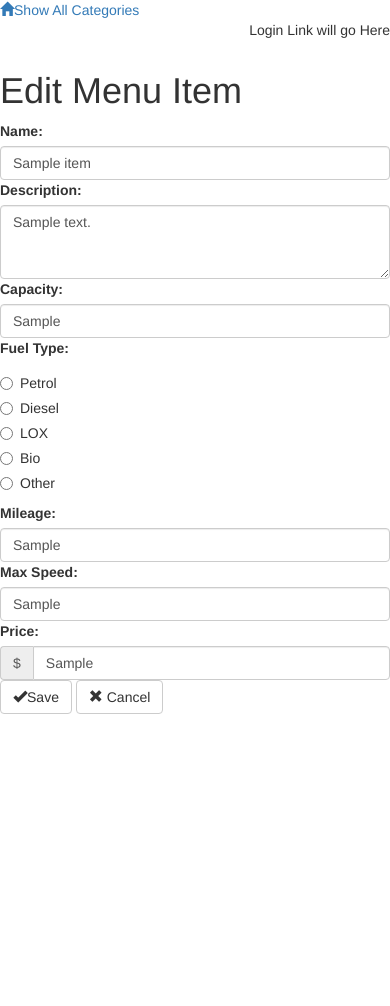
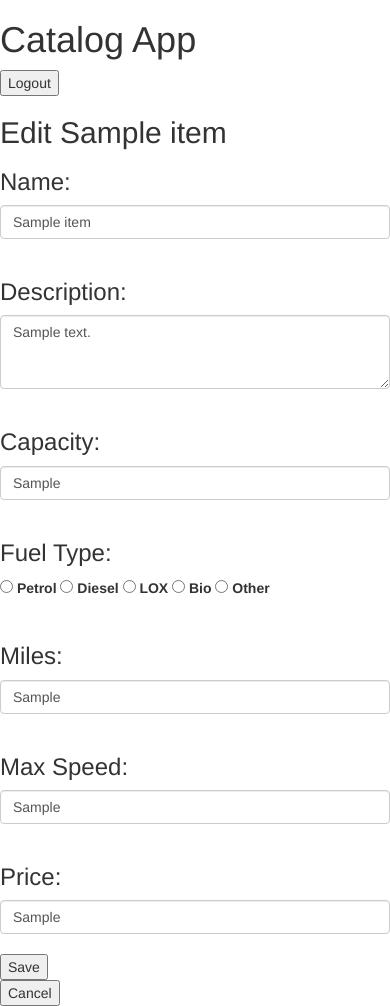
Before and after one commit to dgpshiva/ItemCatalogApplication, a Flask app: page /v1/categories/1/items/1/edit in a window 390 px wide. Before the commit the page ends 844 px from the top, so only its background shows below. Run offline with Flask 2, Linux system fonts and the light colour scheme; the visitor is signed in with stand-in values (Sample User, id 1); tables that the repository leaves empty hold one stand-in row (values such as "Sample post"); some libraries are stand-ins or nearby versions.

Commit message:
Edit items page ui changes added

```diff
--- a/static/ItemCatalogAppSmallestScreen.css
+++ b/static/ItemCatalogAppSmallestScreen.css
@@ -41,6 +41,7 @@
 {
     float: right;
 }
+
 
 /* Sub Header */
 .sub-header
@@ -101,6 +102,7 @@
     font-size: 15px;
 }
 
+
 .sub-header .edit-category-form
 {
     width: 33%;
@@ -121,6 +123,7 @@
     margin: 5px 0 5px 0;
     font-size: 15px;
 }
+
 
 .sub-header .delete-category-form
 {
@@ -169,6 +172,7 @@
     display: flex;
     align-items: center;
     justify-content: center;
+    margin: 0;
 }
 
 .sub-header .sub-header-item-details-buttons .edit-item-form form
@@ -246,34 +250,6 @@
     font-size: 15px;
     margin-left: 2px;
 }
-
-
-/* Item details */
-.item-name-header
-{
-    display: flex;
-    align-items: center;
-    margin-bottom: 5px;
-    width: 100%;
-    height: 30px;
-    background-color: yellow;
-}
-
-.item-name-header h3
-{
-    margin: 0 0 0 2px;
-}
-
-.item-details h4
-{
-    margin-left: 2px;
-}
-
-.item-details p
-{
-    margin-left: 2px;
-}
-
 
 
 /* Sign in page */
@@ -447,7 +423,31 @@
 }
 
 
+/* Item details */
+.item-name-header
+{
+    display: flex;
+    align-items: center;
+    margin-bottom: 5px;
+    width: 100%;
+    height: 30px;
+    background-color: yellow;
+}
 
+.item-name-header h3
+{
+    margin: 0 0 0 2px;
+}
+
+.item-details h4
+{
+    margin-left: 2px;
+}
+
+.item-details p
+{
+    margin-left: 2px;
+}
 
 
 /* Add new Item */
@@ -490,6 +490,73 @@
 .new-item-form-radio-buttons
 {
     margin: 10px 0 0 10px;
+}
+
+
+/* Edit Item */
+.edit-item-form
+{
+    margin-top: 20px;
+}
+
+.edit-item-form form
+{
+    width: 100%;
+}
+
+.edit-item-form form h3
+{
+    margin-left: 10px;
+}
+
+.edit-item-form-input
+{
+    display: flex;
+    align-items: center;
+}
+
+.edit-item-form-input input
+{
+    margin: 0 10px 0 10px;
+}
+
+.edit-item-form-input textarea
+{
+    margin: 0 10px 0 10px;
+}
+
+.edit-item-form form button
+{
+    margin: 10px 0 0 10px;
+}
+
+.edit-item-form-radio-buttons
+{
+    margin: 10px 0 0 10px;
+}
+
+.edit-item-form form .edit-item-form-save-button
+{
+    display: flex;
+    align-items: center;
+    justify-content: center;
+}
+
+.edit-item-form form .edit-item-form-save-button button
+{
+    margin: 0;
+}
+
+.edit-item-form-cancel-button
+{
+    display: flex;
+    align-items: center;
+    justify-content: center;
+}
+
+.edit-item-form-cancel-button form
+{
+    margin-top: 10px;
 }
 
 
--- a/templates/edititem.html
+++ b/templates/edititem.html
@@ -1,77 +1,78 @@
 {% extends "main.html" %}
 {% block content %}
-{% include "header.html" %}
 
-	<div class="row divider green">
-		<div class="col-md-12"></div>
+<header>
+	<div class="header-container">
+		<h1 class="inline-block">Catalog App</h1>
+		<form class="inline-block" action="{{url_for('gdisconnect')}}">
+			<button class="red-button" type="submit">Logout</button>
+		</form>
 	</div>
-	<div class="row banner menu">
-		<div class="col-md-11 col-md-offset-1 padding-none">
-			<h1>Edit Menu Item</h1>
+	<div class="sub-header">
+		<h2>Edit {{item.name}}</h2>
 	</div>
+</header>
+
+<div class="edit-item-form">
+	<form action="#" method = "post">
+		<h3>Name:</h3>
+		<div class="new-item-form-input">
+			<input type ="text" class="form-control" maxlength="80" name="name" placeholder="Name of the item (Mandatory)" value="{{item.name }}">
 		</div>
-	<div class="row">
-		<div class="col-md-6 col-md-offset-1 padding-top">
-			<form action="#" method = "post">
-				<div class="form-group">
-					<label for="name">Name:</label>
-					<input type ="text" maxlength="80" class="form-control" name="name" value="{{item.name }}">
-
-					<label for="description">Description:</label>
-					<textarea class="form-control" maxlength="250" rows="3" name="description">{{item.description}}</textarea>
-
-					<label for="capacity">Capacity:</label>
-					<input type ="text" maxlength="8" class="form-control" name="capacity" value="{{item.capacity }}">
-
-					<label for="fuelType">Fuel Type:</label>
-					<div class="radio">
-					  <label>
-					    <input type="radio" name="fuelType" id="fuelType1" value="Petrol" {% if item.fuelType == 'Petrol'%}checked{%endif%}>Petrol
+		<br>
+		<h3>Description:</h3>
+		<div class="new-item-form-input">
+			<textarea class="form-control" maxlength="250" rows="3" name="description" placeholder="Description of the vehicle">{{item.description}}</textarea>
+		</div>
+		<br>
+		<h3>Capacity:</h3>
+		<div class="new-item-form-input">
+			<input type ="text" maxlength="8" class="form-control" name="capacity" placeholder="No. of people the vehicle can carry." value="{{item.capacity}}">
+		</div>
+		<br>
+		<h3>Fuel Type:</h3>
+		<div class="new-item-form-radio-buttons">
+			<label class="block">
+				<input class="inline-block" type="radio" name="fuelType" value="Petrol" {% if item.fuelType == 'Petrol'%}checked{%endif%}>  Petrol
+			</label>
+			<label class="block">
+				<input class="inline-block" type="radio" name="fuelType" value="Diesel" {% if item.fuelType == 'Diesel'%}checked{%endif%}>  Diesel
+			</label>
+			<label class="block">
+				<input class="inline-block" type="radio" name="fuelType" value="LOX" {% if item.fuelType == 'LOX'%}checked{%endif%}>  LOX
+			</label>
+			<label class="block">
+				<input class="inline-block" type="radio" name="fuelType" value="Bio" {% if item.fuelType == 'Bio'%}checked{%endif%}>  Bio
+			</label>
+			<label class="block">
+				<input class="inline-block" type="radio" name="fuelType" value="Other" {% if item.fuelType == 'Other'%}checked{%endif%}>  Other
 			</label>
 		</div>
-					<div class="radio">
-					  <label>
-					    <input type="radio" name="fuelType" id="fuelType2" value="Diesel" {% if item.fuelType == 'Diesel' %}checked{%endif%}>Diesel
-					  </label>
+		<br>
+		<h3>Miles:</h3>
+		<div class="new-item-form-input">
+			<input type ="text" maxlength="8" class="form-control" name="mileage" placeholder="Mileage of the vehicle in miles." value="{{item.mileage}}">
 		</div>
-					<div class="radio">
-					  <label>
-					    <input type="radio" name="fuelType" id="fuelType3" value="LOX" {% if item.fuelType == 'LOX'%}checked{%endif%}>LOX
-					  </label>
+		<br>
+		<h3>Max Speed:</h3>
+		<div class="new-item-form-input">
+			<input type ="text" maxlength="8" class="form-control" name="maxSpeed" placeholder="Max Speed of the vehicle in mph." value="{{item.maxSpeed}}">
 		</div>
-					<div class="radio">
-					  <label>
-					    <input type="radio" name="fuelType" id="fuelType4" value="Bio" {%if item.fuelType =='Bio'%}checked{%endif%}>Bio
-					  </label>
+		<br>
+		<h3>Price:</h3>
+		<div class="new-item-form-input">
+				<input type ="text" class="form-control" maxlength="16" name="price" placeholder="Price of the vehicle in $." value="{{item.price}}">
 		</div>
-					<div class="radio">
-							<label>
-								<input type="radio" name="fuelType" id="fuelType5" value="Other" {%if item.fuelType =='Other'%}checked{%endif%}>Other
-							</label>
-					</div>
-
-					<label for="mileage">Mileage:</label>
-					<input type ="text" maxlength="8" class="form-control" name="mileage" value="{{item.mileage }}">
-
-					<label for="maxSpeed">Max Speed:</label>
-					<input type ="text" maxlength="8" class="form-control" name="maxSpeed" value="{{item.maxSpeed }}">
-
-					<label for="price">Price:</label>
-					<div class="input-group">
-						<div class="input-group-addon">$</div>
-						<input type ="text" maxlength="16" class="form-control" name="price" value="{{item.price}}">
-					</div>
-
-					<button type="submit" class="btn btn-default" id="submit" type="submit">
-					<span class="glyphicon glyphicon-ok" aria-hidden="true"></span>Save</button>
-					<a href = '{{url_for('showCategories')}}'>
-						<button class="btn btn-default delete">
-						<span class="glyphicon glyphicon-remove" aria-hidden="true"></span> Cancel</button>
-					</a>
+		<br>
+		<div class="edit-item-form-save-button">
+			<button class="green-button" type="submit">Save</button>
 		</div>
 	</form>
 </div>
+<div class="edit-item-form-cancel-button">
+		<form action="{{url_for('showItems', category_id=category_id, item_id=item_id)}}">
+			<button class="red-button" type="submit">Cancel</button>
+		</form>
 	</div>
 
-
 {% endblock %}
--- a/templates/newitem.html
+++ b/templates/newitem.html
@@ -17,7 +17,7 @@
 	<form action="#" method = "post">
 		<h3>Name:</h3>
 		<div class="new-item-form-input">
-			<input type ="text" class="form-control" maxlength="80" name="name">
+			<input type ="text" class="form-control" maxlength="80" name="name" placeholder="Name of the item (Mandatory)">
 		</div>
 		<br>
 		<h3>Description:</h3>
```
Lines whose indentation alone changed are shown as unchanged.
